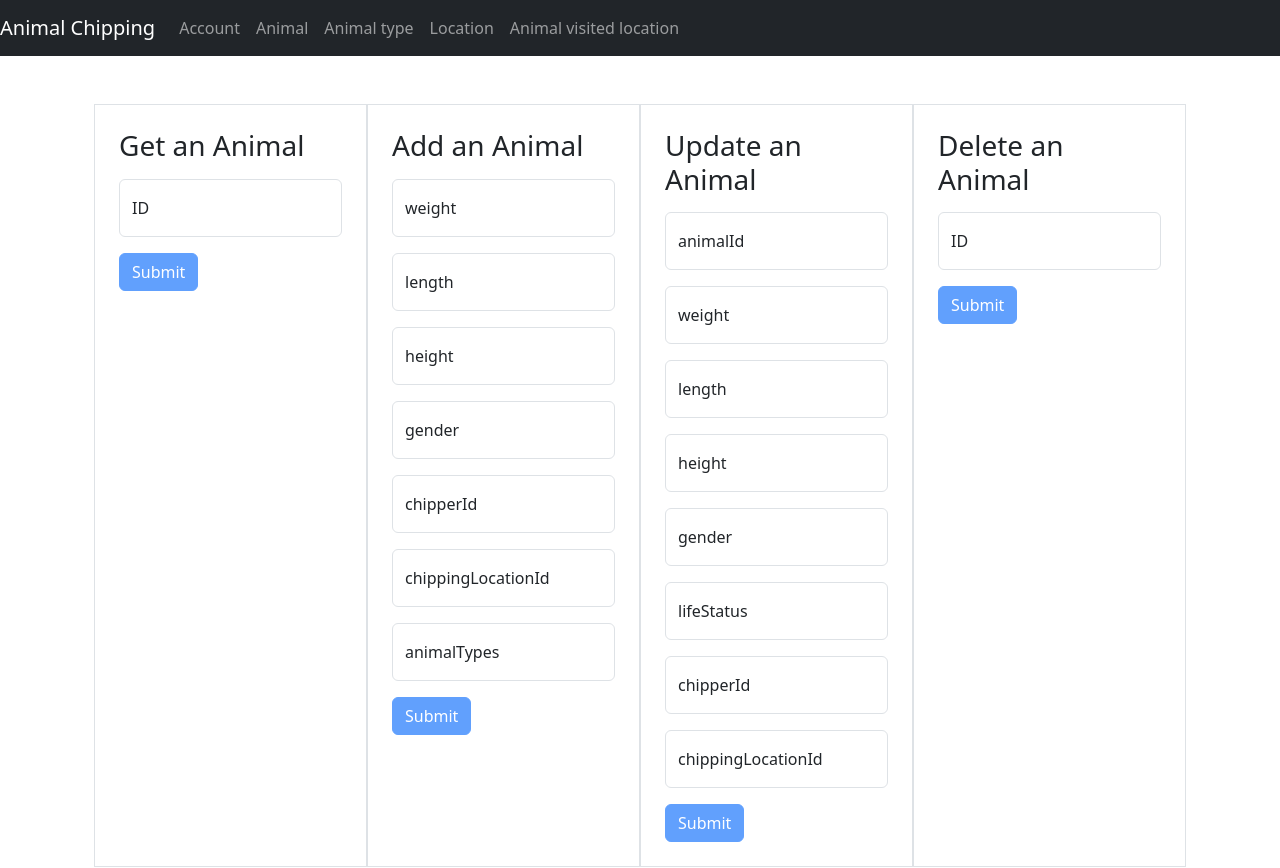
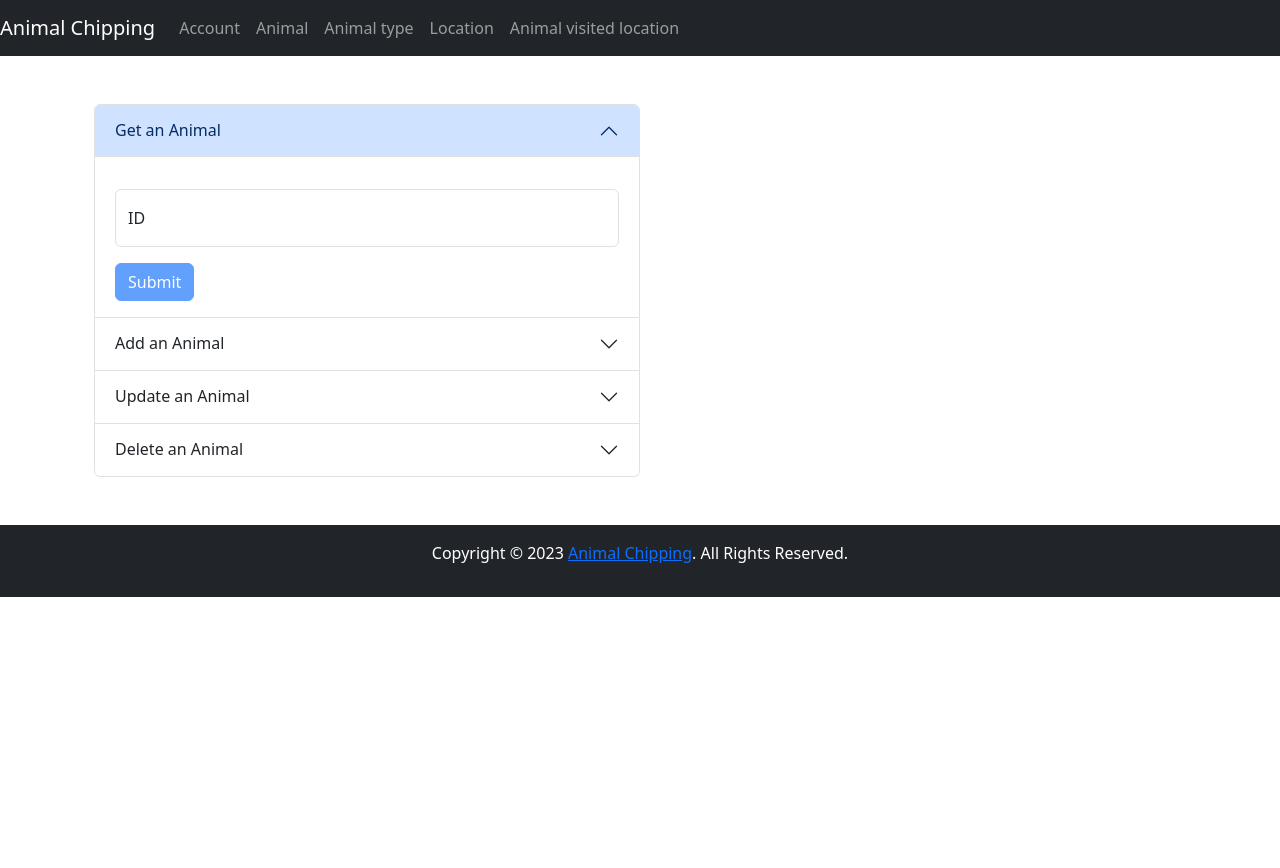
Before and after one commit to krios2146/animal-chipping-api, an Angular app in the folder animal-chipping-front/: page /animal in a window 1280 px wide. Shown: the top 868 px of the page. After the commit the page ends 800 px from the top, so only its background shows below. Built offline with nearby package versions, Linux system fonts and the light colour scheme.

Commit message:
feat: implement accordion in the animal component

```diff
--- a/animal-chipping-front/src/app/animal/animal.component.html
+++ b/animal-chipping-front/src/app/animal/animal.component.html
@@ -1,9 +1,18 @@
 <div class="container d-flex">
-    <div class="container border p-4">
-        <h3>Get an Animal</h3>
+    <div class="accordion w-50" id="animalAccordion">
+        <div class="accordion-item">
+            <h2 class="accordion-header">
+                <button class="accordion-button" type="button" data-bs-toggle="collapse" data-bs-target="#collapseOne"
+                    aria-expanded="true" aria-controls="collapseOne">
+                    Get an Animal
+                </button>
+            </h2>
+            <div id="collapseOne" class="accordion-collapse collapse show" data-bs-parent="#animalAccordion">
+                <div class="accordion-body">
                     <form [formGroup]="findForm" (ngSubmit)="findAnimal()">
                         <div class="form-floating my-3">
-                <input type="number" class="form-control" id="animalId" formControlName="animalId" placeholder="Enter animal ID">
+                            <input type="number" class="form-control" id="animalId" formControlName="animalId"
+                                placeholder="Enter animal ID">
                             <label for="animalId">ID</label>
                         </div>
                         <button [disabled]="findForm.invalid" type="submit" class="btn btn-primary">Submit</button>
@@ -25,36 +34,51 @@
                         </ul>
                     </div>
                 </div>
-
-    <div class="container border p-4">
-        <h3>Add an Animal</h3>
+            </div>
+        </div>
+        <div class="accordion-item">
+            <h2 class="accordion-header">
+                <button class="accordion-button collapsed" type="button" data-bs-toggle="collapse"
+                    data-bs-target="#collapseTwo" aria-expanded="false" aria-controls="collapseTwo">
+                    Add an Animal
+                </button>
+            </h2>
+            <div id="collapseTwo" class="accordion-collapse collapse" data-bs-parent="#animalAccordion">
+                <div class="accordion-body">
                     <form [formGroup]="addForm" (ngSubmit)="addAnimal()">
                         <div class="form-floating my-3">
-                <input type="number" class="form-control" id="weight" formControlName="weight" placeholder="Enter animal weight">
+                            <input type="number" class="form-control" id="weight" formControlName="weight"
+                                placeholder="Enter animal weight">
                             <label for="weight">weight</label>
                         </div>
                         <div class="form-floating my-3">
-                <input type="number" class="form-control" id="length" formControlName="length" placeholder="Enter animal length">
+                            <input type="number" class="form-control" id="length" formControlName="length"
+                                placeholder="Enter animal length">
                             <label for="length">length</label>
                         </div>
                         <div class="form-floating my-3">
-                <input type="number" class="form-control" id="height" formControlName="height" placeholder="Enter animal height">
+                            <input type="number" class="form-control" id="height" formControlName="height"
+                                placeholder="Enter animal height">
                             <label for="height">height</label>
                         </div>
                         <div class="form-floating my-3">
-                <input type="text" class="form-control" id="gender" formControlName="gender" placeholder="Enter animal gender">
+                            <input type="text" class="form-control" id="gender" formControlName="gender"
+                                placeholder="Enter animal gender">
                             <label for="gender">gender</label>
                         </div>
                         <div class="form-floating my-3">
-                <input type="number" class="form-control" id="chipperId" formControlName="chipperId" placeholder="Enter chipper ID">
+                            <input type="number" class="form-control" id="chipperId" formControlName="chipperId"
+                                placeholder="Enter chipper ID">
                             <label for="chipperId">chipperId</label>
                         </div>
                         <div class="form-floating my-3">
-                <input type="number" class="form-control" id="chippingLocationId" formControlName="chippingLocationId" placeholder="Enter chipping Location ID">
+                            <input type="number" class="form-control" id="chippingLocationId" formControlName="chippingLocationId"
+                                placeholder="Enter chipping Location ID">
                             <label for="chippingLocationId">chippingLocationId</label>
                         </div>
                         <div class="form-floating my-3">
-                <input type="number" class="form-control" id="animalTypes" formControlName="animalTypes" placeholder="Enter animal type">
+                            <input type="number" class="form-control" id="animalTypes" formControlName="animalTypes"
+                                placeholder="Enter animal type">
                             <label for="animalTypes">animalTypes</label>
                         </div>
                         <button [disabled]="addForm.invalid" type="submit" class="btn btn-primary">Submit</button>
@@ -76,40 +100,56 @@
                         </ul>
                     </div>
                 </div>
-
-    <div class="container border p-4">
-        <h3>Update an Animal</h3>
+            </div>
+        </div>
+        <div class="accordion-item">
+            <h2 class="accordion-header">
+                <button class="accordion-button collapsed" type="button" data-bs-toggle="collapse"
+                    data-bs-target="#collapseThree" aria-expanded="false" aria-controls="collapseThree">
+                    Update an Animal
+                </button>
+            </h2>
+            <div id="collapseThree" class="accordion-collapse collapse" data-bs-parent="#animalAccordion">
+                <div class="accordion-body">
                     <form [formGroup]="updateForm" (ngSubmit)="updateAnimal()">
                         <div class="form-floating my-3">
-                <input type="number" class="form-control" id="animalId" formControlName="animalId" placeholder="Enter animal ID">
+                            <input type="number" class="form-control" id="animalId" formControlName="animalId"
+                                placeholder="Enter animal ID">
                             <label for="animalId">animalId</label>
                         </div>
                         <div class="form-floating my-3">
-                <input type="number" class="form-control" id="weight" formControlName="weight" placeholder="Enter animal weight">
+                            <input type="number" class="form-control" id="weight" formControlName="weight"
+                                placeholder="Enter animal weight">
                             <label for="weight">weight</label>
                         </div>
                         <div class="form-floating my-3">
-                <input type="number" class="form-control" id="length" formControlName="length" placeholder="Enter animal length">
+                            <input type="number" class="form-control" id="length" formControlName="length"
+                                placeholder="Enter animal length">
                             <label for="length">length</label>
                         </div>
                         <div class="form-floating my-3">
-                <input type="number" class="form-control" id="height" formControlName="height" placeholder="Enter animal height">
+                            <input type="number" class="form-control" id="height" formControlName="height"
+                                placeholder="Enter animal height">
                             <label for="height">height</label>
                         </div>
                         <div class="form-floating my-3">
-                <input type="text" class="form-control" id="gender" formControlName="gender" placeholder="Enter animal gender">
+                            <input type="text" class="form-control" id="gender" formControlName="gender"
+                                placeholder="Enter animal gender">
                             <label for="gender">gender</label>
                         </div>
                         <div class="form-floating my-3">
-                <input type="text" class="form-control" id="lifeStatus" formControlName="lifeStatus" placeholder="Enter animal life status">
+                            <input type="text" class="form-control" id="lifeStatus" formControlName="lifeStatus"
+                                placeholder="Enter animal life status">
                             <label for="lifeStatus">lifeStatus</label>
                         </div>
                         <div class="form-floating my-3">
-                <input type="number" class="form-control" id="chipperId" formControlName="chipperId" placeholder="Enter chipper ID">
+                            <input type="number" class="form-control" id="chipperId" formControlName="chipperId"
+                                placeholder="Enter chipper ID">
                             <label for="chipperId">chipperId</label>
                         </div>
                         <div class="form-floating my-3">
-                <input type="number" class="form-control" id="chippingLocationId" formControlName="chippingLocationId" placeholder="Enter chipping Location ID">
+                            <input type="number" class="form-control" id="chippingLocationId" formControlName="chippingLocationId"
+                                placeholder="Enter chipping Location ID">
                             <label for="chippingLocationId">chippingLocationId</label>
                         </div>
                         <button [disabled]="updateForm.invalid" type="submit" class="btn btn-primary">Submit</button>
@@ -131,12 +171,21 @@
                         </ul>
                     </div>
                 </div>
-
-    <div class="container border p-4">
-        <h3>Delete an Animal</h3>
+            </div>
+        </div>
+        <div class="accordion-item">
+            <h2 class="accordion-header">
+                <button class="accordion-button collapsed" type="button" data-bs-toggle="collapse"
+                    data-bs-target="#collapseFour" aria-expanded="false" aria-controls="collapseFour">
+                    Delete an Animal
+                </button>
+            </h2>
+            <div id="collapseFour" class="accordion-collapse collapse" data-bs-parent="#animalAccordion">
+                <div class="accordion-body">
                     <form [formGroup]="deleteForm" (ngSubmit)="deleteAnimal()">
                         <div class="form-floating my-3">
-                <input type="text" class="form-control" id="animalId" formControlName="animalId" placeholder="Enter animal ID">
+                            <input type="text" class="form-control" id="animalId" formControlName="animalId"
+                                placeholder="Enter animal ID">
                             <label for="animalId">ID</label>
                         </div>
                         <button [disabled]="deleteForm.invalid" type="submit" class="btn btn-primary">Submit</button>
@@ -146,3 +195,6 @@
                     </form>
                 </div>
             </div>
+        </div>
+    </div>
+</div>
```
Lines whose indentation alone changed are shown as unchanged.
